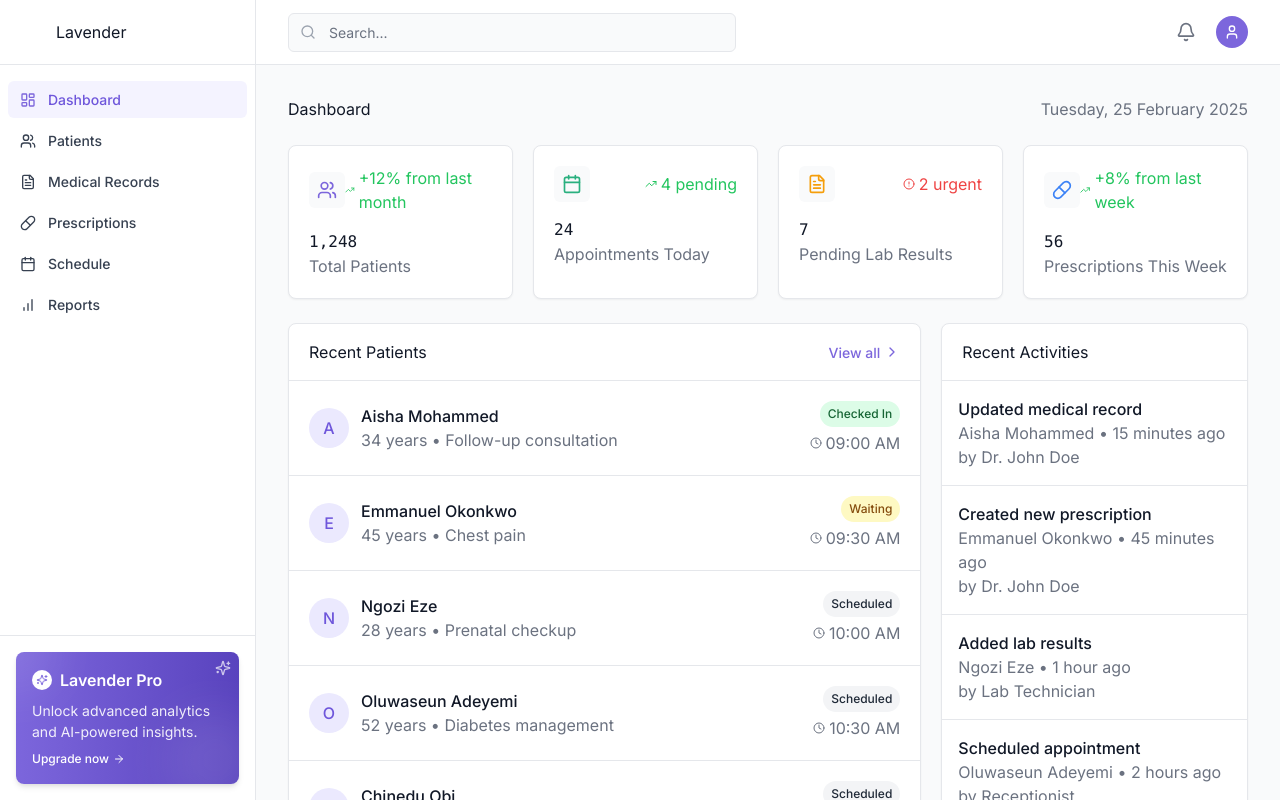
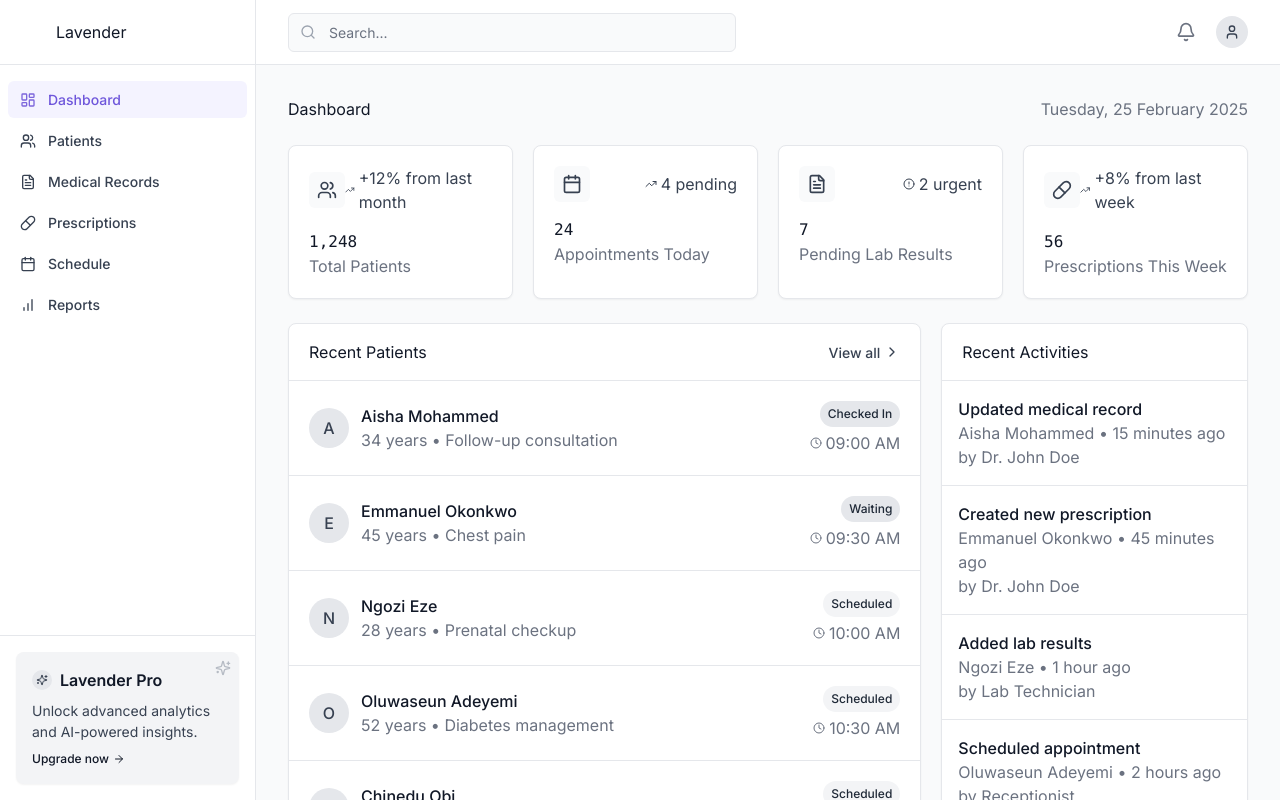
Before and after one commit to fisayorotibi/health-project, a Next.js app: page /dashboard in a window 1280 px wide. Built offline with nearby package versions, Linux system fonts and the light colour scheme.

Commit message:
Tone down unnecessary color usage across the platform

```diff
--- a/src/app/dashboard/page.tsx
+++ b/src/app/dashboard/page.tsx
@@ -30,8 +30,8 @@ const DashboardLayout = dynamic(() => import('@/components/layout/DashboardLayou
   loading: () => (
     <div className="flex min-h-screen flex-col items-center justify-center bg-white dark:bg-dark-background">
       <div className="flex flex-col items-center justify-center">
-        <div className="w-16 h-16 rounded-full bg-primary-500 flex items-center justify-center">
-          <span className="text-white text-2xl font-bold">L</span>
+        <div className="w-16 h-16 rounded-full bg-gray-200 dark:bg-gray-800 flex items-center justify-center">
+          <span className="text-gray-700 dark:text-gray-300 text-2xl font-bold">L</span>
         </div>
         <Heading1 className="mt-4 text-gray-900 dark:text-white">Lavender Health Records</Heading1>
         <Paragraph className="mt-2 text-gray-500 dark:text-gray-400">Loading dashboard...</Paragraph>
@@ -52,28 +52,28 @@ export default function DashboardPage() {
     {
       title: 'Total Patients',
       value: '1,248',
-      icon: <Users className="w-5 h-5 text-primary-500" />,
+      icon: <Users className="w-5 h-5 text-gray-700 dark:text-gray-300" />,
       change: '+12% from last month',
       positive: true,
     },
     {
       title: 'Appointments Today',
       value: '24',
-      icon: <Calendar className="w-5 h-5 text-secondary-500" />,
+      icon: <Calendar className="w-5 h-5 text-gray-700 dark:text-gray-300" />,
       change: '4 pending',
       positive: true,
     },
     {
       title: 'Pending Lab Results',
       value: '7',
-      icon: <FileText className="w-5 h-5 text-accent-500" />,
+      icon: <FileText className="w-5 h-5 text-gray-700 dark:text-gray-300" />,
       change: '2 urgent',
       positive: false,
     },
     {
       title: 'Prescriptions This Week',
       value: '56',
-      icon: <Pill className="w-5 h-5 text-info" />,
+      icon: <Pill className="w-5 h-5 text-gray-700 dark:text-gray-300" />,
       change: '+8% from last week',
       positive: true,
     },
@@ -160,8 +160,8 @@ export default function DashboardPage() {
     return (
       <div className="flex min-h-screen flex-col items-center justify-center bg-white dark:bg-dark-background">
         <div className="flex flex-col items-center justify-center">
-          <div className="w-16 h-16 rounded-full bg-primary-500 flex items-center justify-center">
-            <span className="text-white text-2xl font-bold">L</span>
+          <div className="w-16 h-16 rounded-full bg-gray-200 dark:bg-gray-800 flex items-center justify-center">
+            <span className="text-gray-700 dark:text-gray-300 text-2xl font-bold">L</span>
           </div>
           <Heading1 className="mt-4 text-gray-900 dark:text-white">Lavender Health Records</Heading1>
           <Paragraph className="mt-2 text-gray-500 dark:text-gray-400">Loading dashboard...</Paragraph>
@@ -198,7 +198,7 @@ export default function DashboardPage() {
                 </div>
                 <Caption
                   className={`flex items-center ${
-                    stat.positive ? 'text-green-500' : 'text-red-500'
+                    stat.positive ? 'text-gray-700 dark:text-gray-300' : 'text-gray-700 dark:text-gray-300'
                   }`}
                 >
                   {stat.positive ? <TrendingUp className="w-3 h-3 mr-1" /> : <AlertCircle className="w-3 h-3 mr-1" />}
@@ -216,7 +216,7 @@ export default function DashboardPage() {
           <div className="lg:col-span-2 bg-white dark:bg-dark-surface rounded-lg shadow-sm border border-gray-200 dark:border-dark-border overflow-hidden">
             <div className="flex items-center justify-between px-5 py-4 border-b border-gray-200 dark:border-dark-border">
               <Heading4 className="text-gray-900 dark:text-white">Recent Patients</Heading4>
-              <button className="text-primary-500 hover:text-primary-600 dark:text-gray-400 dark:hover:text-gray-300 text-sm font-medium flex items-center">
+              <button className="text-gray-700 hover:text-gray-900 dark:text-gray-400 dark:hover:text-gray-300 text-sm font-medium flex items-center">
                 View all <ChevronRight className="w-4 h-4 ml-1" />
               </button>
             </div>
@@ -225,7 +225,7 @@ export default function DashboardPage() {
                 <div key={patient.id} className="p-5 hover:bg-gray-50 dark:hover:bg-dark-surface-secondary/50 transition-colors">
                   <div className="flex items-center justify-between">
                     <div className="flex items-center">
-                      <div className="w-10 h-10 rounded-full bg-primary-100 dark:bg-gray-800 flex items-center justify-center text-primary-600 dark:text-gray-300 font-medium">
+                      <div className="w-10 h-10 rounded-full bg-gray-200 dark:bg-gray-800 flex items-center justify-center text-gray-700 dark:text-gray-300 font-medium">
                         {patient.name.charAt(0)}
                       </div>
                       <div className="ml-3">
@@ -238,9 +238,9 @@ export default function DashboardPage() {
                     <div className="flex flex-col items-end">
                       <div className={`text-xs font-medium px-2 py-1 rounded-full ${
                         patient.status === 'Checked In'
-                          ? 'bg-green-100 text-green-800 dark:bg-green-900/30 dark:text-green-400'
+                          ? 'bg-gray-200 text-gray-800 dark:bg-gray-700 dark:text-gray-300'
                           : patient.status === 'Waiting'
-                          ? 'bg-yellow-100 text-yellow-800 dark:bg-yellow-900/30 dark:text-yellow-400'
+                          ? 'bg-gray-200 text-gray-800 dark:bg-gray-700 dark:text-gray-300'
                           : 'bg-gray-100 text-gray-800 dark:bg-gray-800 dark:text-gray-400'
                       }`}>
                         {patient.status}
--- a/src/components/layout/DashboardLayout.tsx
+++ b/src/components/layout/DashboardLayout.tsx
@@ -93,13 +93,13 @@ const DashboardLayout: React.FC<DashboardLayoutProps> = ({ children }) => {
                   <input
                     type="text"
                     placeholder="Search..."
-                    className="block w-full pl-10 pr-3 py-2 border border-gray-200 dark:border-dark-border rounded-md bg-gray-50 dark:bg-dark-surface-secondary text-sm placeholder-gray-500 dark:placeholder-gray-400 focus:outline-none focus:ring-2 focus:ring-primary-500 dark:focus:ring-gray-600 focus:border-transparent"
+                    className="block w-full pl-10 pr-3 py-2 border border-gray-200 dark:border-dark-border rounded-md bg-gray-50 dark:bg-dark-surface-secondary text-sm placeholder-gray-500 dark:placeholder-gray-400 focus:outline-none focus:ring-2 focus:ring-gray-300 dark:focus:ring-gray-600 focus:border-transparent"
                   />
                 </div>
               </div>
 
               <div className="flex items-center space-x-4">
-                <button className="p-1 rounded-full text-gray-500 hover:text-gray-700 dark:text-gray-400 dark:hover:text-gray-200 focus:outline-none focus:ring-2 focus:ring-primary-500 dark:focus:ring-gray-600">
+                <button className="p-1 rounded-full text-gray-500 hover:text-gray-700 dark:text-gray-400 dark:hover:text-gray-200 focus:outline-none focus:ring-2 focus:ring-gray-400 dark:focus:ring-gray-600">
                   <span className="sr-only">View notifications</span>
                   <Bell className="h-5 w-5" />
                 </button>
@@ -109,7 +109,7 @@ const DashboardLayout: React.FC<DashboardLayoutProps> = ({ children }) => {
                     className="flex items-center space-x-2 focus:outline-none"
                     onClick={() => setProfileDropdownOpen(!profileDropdownOpen)}
                   >
-                    <div className="w-8 h-8 rounded-full bg-primary-500 dark:bg-gray-700 flex items-center justify-center text-white">
+                    <div className="w-8 h-8 rounded-full bg-gray-200 dark:bg-gray-700 flex items-center justify-center text-gray-700 dark:text-gray-300">
                       <User className="h-4 w-4" />
                     </div>
                   </button>
--- a/src/components/layout/Sidebar.tsx
+++ b/src/components/layout/Sidebar.tsx
@@ -126,37 +126,35 @@ const Sidebar: React.FC<SidebarProps> = ({ isMobile, isOpen, toggleSidebar }) =>
 
       {/* Premium Promo Banner */}
       <div className="p-4 border-t border-gray-200 dark:border-dark-border">
-        <div className="relative overflow-hidden rounded-lg bg-gradient-to-r from-primary-500 to-primary-700 dark:from-primary-700 dark:to-primary-900 p-4 shadow-md transition-all hover:shadow-lg group">
+        <div className="relative overflow-hidden rounded-lg bg-gray-100 dark:bg-gray-800 p-4 shadow-sm transition-all hover:shadow-md group">
           {/* Sparkle effect in top right */}
-          <div className="absolute top-2 right-2 text-white opacity-70">
+          <div className="absolute top-2 right-2 text-gray-400 dark:text-gray-500 opacity-70">
             <Sparkles className="w-4 h-4" />
           </div>
 
           {/* Content */}
           <div className="flex flex-col space-y-2">
             <div className="flex items-center space-x-2">
-              <div className="bg-white dark:bg-gray-800 rounded-full p-1">
-                <Sparkles className="w-3 h-3 text-primary-500 dark:text-primary-400" />
+              <div className="bg-gray-200 dark:bg-gray-700 rounded-full p-1">
+                <Sparkles className="w-3 h-3 text-gray-700 dark:text-gray-300" />
               </div>
-              <SmallParagraph className="font-semibold text-white">Lavender Pro</SmallParagraph>
+              <SmallParagraph className="font-semibold text-gray-900 dark:text-gray-100">Lavender Pro</SmallParagraph>
             </div>
 
-            <Paragraph className="text-sm text-white/90">
+            <Paragraph className="text-sm text-gray-700 dark:text-gray-300">
               Unlock advanced analytics and AI-powered insights.
             </Paragraph>
 
             <Link
               href="/upgrade"
-              className="mt-2 flex items-center text-xs font-medium text-white group-hover:underline"
+              className="mt-2 flex items-center text-xs font-medium text-gray-900 dark:text-gray-200 group-hover:underline"
             >
               <span>Upgrade now</span>
               <ArrowRight className="ml-1 w-3 h-3 transition-transform group-hover:translate-x-1" />
             </Link>
           </div>
 
-          {/* Decorative elements */}
-          <div className="absolute -bottom-6 -right-6 w-24 h-24 rounded-full bg-white/10 blur-xl"></div>
-          <div className="absolute -top-10 -left-10 w-20 h-20 rounded-full bg-white/10 blur-xl"></div>
+          {/* Decorative elements - removed colorful blur elements */}
         </div>
       </div>
     </div>
```
